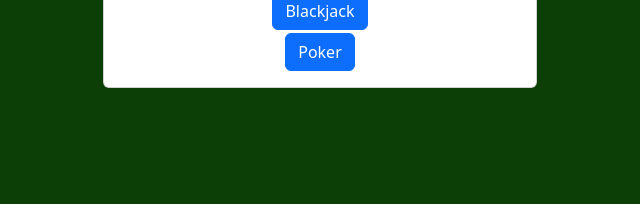
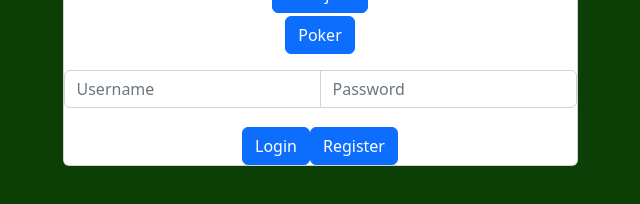
Before and after one commit to 447-Group-02-03/SWEProject, a React (Create React App) app in the folder swe-project-client/: page / in a window 1280 px wide. Shown: the part 556-760 px from the top of the page, without its empty margins (320-960 px from the left). Built offline with nearby package versions, Linux system fonts and the light colour scheme.

Commit message:
multiplayer integration

```diff
--- a/swe-project-client/src/pages/Home.js
+++ b/swe-project-client/src/pages/Home.js
@@ -1,11 +1,61 @@
-import React, { Component } from "react";
+import React, { useState } from "react";
 import { Link } from "react-router-dom";
-import { Button, Card } from "react-bootstrap";
+import { Button, Card , InputGroup, Form } from "react-bootstrap";
 import "../App.css";
 import "bootstrap/dist/css/bootstrap.min.css";
+import { collection, doc, addDoc, getDoc } from "../firebase";
 
-class Home extends Component {
-  render() {
+function Home() {
+  const [isAuth, setIsAuth] = useState(false)
+  const [userChips, setUserChips] = useState(500)
+  const [username, setUsername] = useState("")
+  const [password, setPassword] = useState("")
+  const [loginMessage, setLoginMessage] = useState("Login or Register to save your chips!")
+
+  function fetchProfile(){
+    return new Promise(async (resolve) => {
+      let results = await fetchProfileHandler(username, password)
+      let chips = 500
+      let profile = results[0]
+      let message = results[1]
+      if(isAuth !== false){
+        chips = profile.chips
+      }
+      setIsAuth(profile)
+      setUserChips(chips)
+      setLoginMessage(message)
+      resolve()
+    })
+  }
+
+  function registerProfile(){
+    return new Promise((resolve) => {
+
+    })
+  }
+
+  function fetchProfileHandler(username, password){
+    return new Promise(async (resolve) => {
+      if(username === "" || password === ""){
+        resolve([false, "Please enter a username and password"])
+      }
+      let queryResult = []
+      await collection("profiles")
+      .where("username", "==", username)
+      .where("password", "==", password)
+      .get().then(querySnapshot => {
+        queryResult = querySnapshot.docs[0]
+      })
+      console.log(queryResult)
+    })
+  }
+
+  function registerProfileHandler(){
+    return new Promise((resolve) => {
+
+    })
+  }
+
   return (
     <div className="App">
       <header className="App-header">
@@ -22,11 +72,32 @@ class Home extends Component {
               <Button>Poker</Button>
             </Link>
           </Card.Body>
+          {
+          isAuth === false ?
+          <div>
+            <InputGroup className="mb-3" >
+              <Form.Control
+                placeholder="Username"
+                aria-label="Username"
+                aria-describedby="basic-addon1"
+              />
+              <Form.Control
+                placeholder="Password"
+                aria-label="Password"
+                aria-describedby="basic-addon1"
+              />
+            </InputGroup>
+            <Button onClick={fetchProfile}>Login</Button>
+            <Button onClick={registerProfile}>Register</Button>
+          </div> :
+          <div>
+
+          </div>
+        }
         </Card>
       </header>
     </div>
   );
 }
-}
 
 export default Home;
```
Lines whose indentation alone changed are shown as unchanged.
